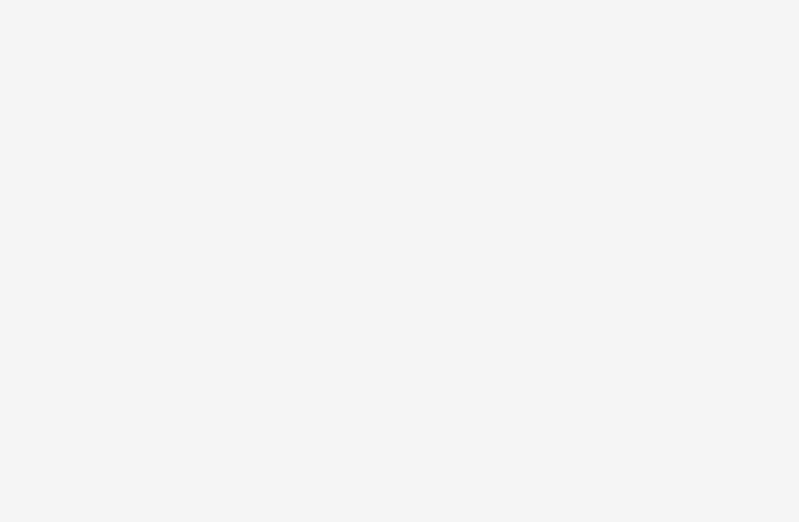
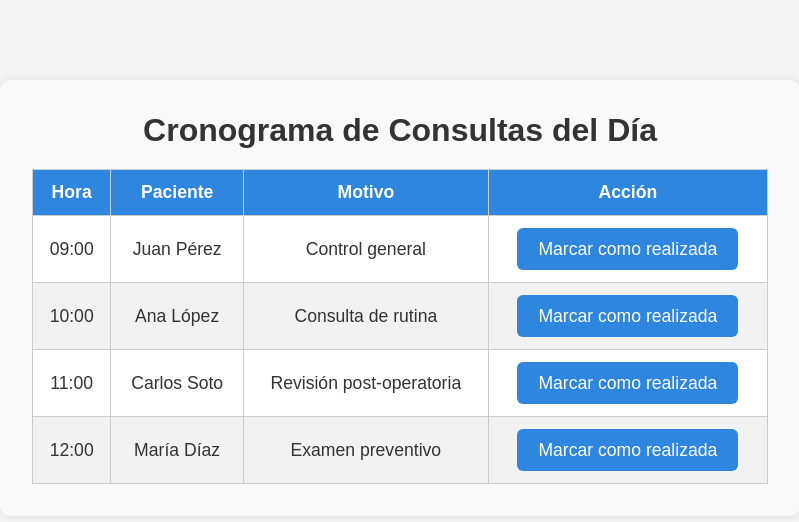
Before and after one commit to MATIASVLL18/CitasMedicas, a React (Vite) app in the folder frontend/: page /medico in a window 1280 px wide. Before the commit this address had no page. Shown: the top 522 px of the page, without its empty margins (240-1039 px from the left). Built offline with nearby package versions, Linux system fonts and the light colour scheme.

Commit message:
Se agrega la pagina medico exclusiva

```diff
--- a/frontend/src/main.jsx
+++ b/frontend/src/main.jsx
@@ -5,6 +5,7 @@ import { BrowserRouter as Router, Routes, Route } from "react-router-dom";
 
 import Login from "./pages/Login";
 import Registro from "./pages/Registro";
+import Medico from './pages/Medico';
 
 import "./styles/index.css";
 
@@ -15,7 +16,7 @@ ReactDOM.createRoot(document.getElementById("root")).render(
         <Route path="/" element={<Login />} />
         <Route path="/login" element={<Login />} />
         <Route path="/registro" element={<Registro />} />
-        {/* Más rutas en el futuro */}
+        <Route path="/medico" element={<Medico />} />
       </Routes>
     </Router>
   </React.StrictMode>
--- /dev/null
+++ b/frontend/src/pages/Medico.jsx
@@ -0,0 +1,42 @@
+// src/pages/Medico.jsx
+import React from 'react';
+import '../styles/medico.css'; //
+
+const Medico = () => {
+  const cronograma = [
+    { hora: '09:00', paciente: 'Juan Pérez', motivo: 'Control general' },
+    { hora: '10:00', paciente: 'Ana López', motivo: 'Consulta de rutina' },
+    { hora: '11:00', paciente: 'Carlos Soto', motivo: 'Revisión post-operatoria' },
+    { hora: '12:00', paciente: 'María Díaz', motivo: 'Examen preventivo' },
+  ];
+
+  return (
+    <div className="medico-container">
+      <h1>Cronograma de Consultas del Día</h1>
+      <table className="cronograma-table">
+        <thead>
+          <tr>
+            <th>Hora</th>
+            <th>Paciente</th>
+            <th>Motivo</th>
+            <th>Acción</th>
+          </tr>
+        </thead>
+        <tbody>
+          {cronograma.map((item, index) => (
+            <tr key={index}>
+              <td>{item.hora}</td>
+              <td>{item.paciente}</td>
+              <td>{item.motivo}</td>
+              <td>
+                <button>Marcar como realizada</button>
+              </td>
+            </tr>
+          ))}
+        </tbody>
+      </table>
+    </div>
+  );
+};
+
+export default Medico;
--- a/frontend/src/routes/AppRouter.jsx
+++ b/frontend/src/routes/AppRouter.jsx
@@ -5,6 +5,7 @@ import Login from '../pages/Login';
 import Registro from '../pages/Registro';
 import Perfil from '../pages/Perfil';
 import Reserva from '../pages/Reserva';
+import Medico from './pages/Medico';
 
 export default function AppRouter() {
   return (
@@ -16,6 +17,7 @@ export default function AppRouter() {
           <Route index element={<Home />} />
           <Route path="reserva" element={<Reserva />} />
           <Route path="perfil" element={<Perfil />} />
+          <Route path="/medico" element={<Medico />} />
         </Route>
       </Routes>
     </BrowserRouter>
--- /dev/null
+++ b/frontend/src/styles/medico.css
@@ -0,0 +1,55 @@
+.medico-container {
+  max-width: 800px;
+  margin: 5rem auto;
+  padding: 2rem;
+  border-radius: 10px;
+  background-color: #f9f9f9; /* mismo fondo que el Login */
+  box-shadow: 0 0 10px rgba(0, 0, 0, 0.1); /* misma sombra que el Login */
+  text-align: center;
+  font-family: inherit;
+  color: #333; /* texto oscuro, como en Login */
+}
+
+.cronograma-table {
+  width: 100%;
+  border-collapse: collapse;
+  margin-top: 20px;
+  font-family: inherit;
+}
+
+.cronograma-table th,
+.cronograma-table td {
+  border: 1px solid #ccc;
+  padding: 12px;
+  font-size: 1.1em;
+}
+
+.cronograma-table th {
+  background-color: #2e86de;
+  color: #fff;
+}
+
+.cronograma-table tr:nth-child(even) {
+  background-color: #f2f2f2;
+}
+
+.cronograma-table tr:nth-child(odd) {
+  background-color: #fff;
+}
+
+.cronograma-table button {
+  border-radius: 6px;
+  border: none;
+  padding: 0.6em 1.2em;
+  font-size: 1em;
+  font-weight: 500;
+  font-family: inherit;
+  background-color: #2e86de;
+  color: white;
+  cursor: pointer;
+  transition: background-color 0.3s ease;
+}
+
+.cronograma-table button:hover {
+  background-color: #1c5dab;
+}
```
